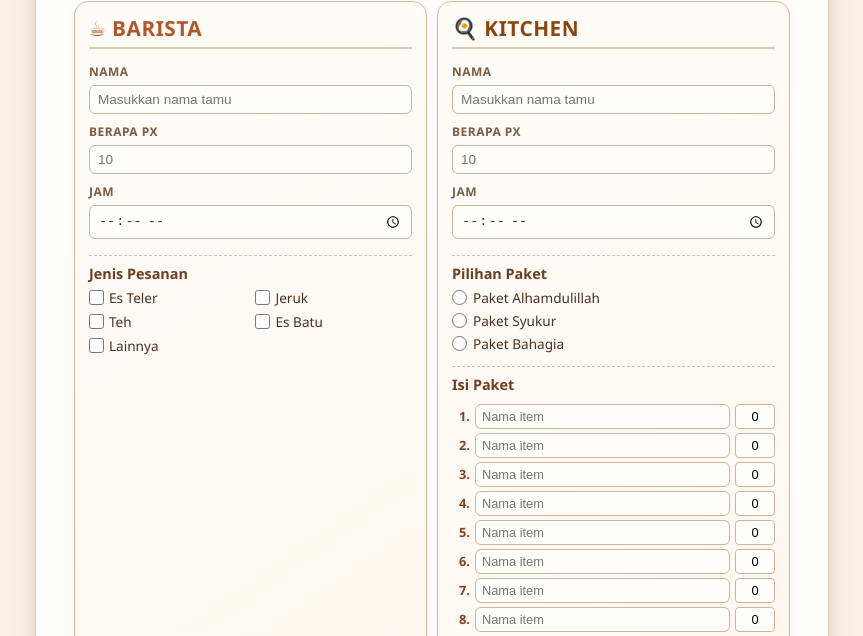
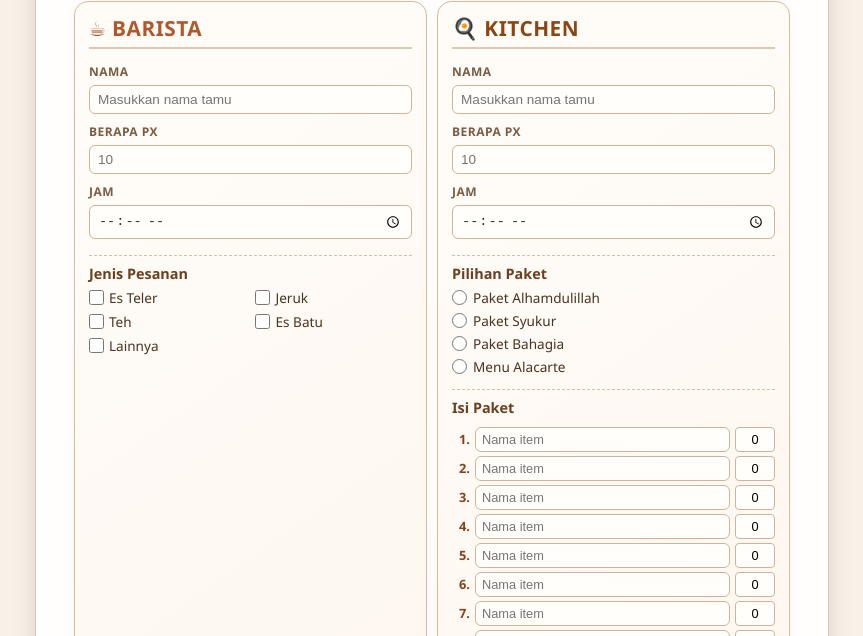
Before and after one commit to fushilatamirul-coder/Reservasi_PMG, a plain HTML site: page index.html in a window 1280 px wide. Shown: the part 152-788 px from the top of the page, without its empty margins (208-1071 px from the left). Drawn offline with Linux system fonts and the light colour scheme.

Commit message:
Update index.html

```diff
--- a/index.html
+++ b/index.html
@@ -682,6 +682,11 @@
                         <input type="radio" name="paket" id="paketBahagia" value="Paket Bahagia">
                         Paket Bahagia
                     </label>
+                    <!-- TAMBAHAN BARU: Menu Alacarte -->
+                    <label class="radio-item">
+                        <input type="radio" name="paket" id="paketAlacarte" value="Menu Alacarte">
+                        Menu Alacarte
+                    </label>
                 </div>
 
                 <div class="section-divider"></div>
```
